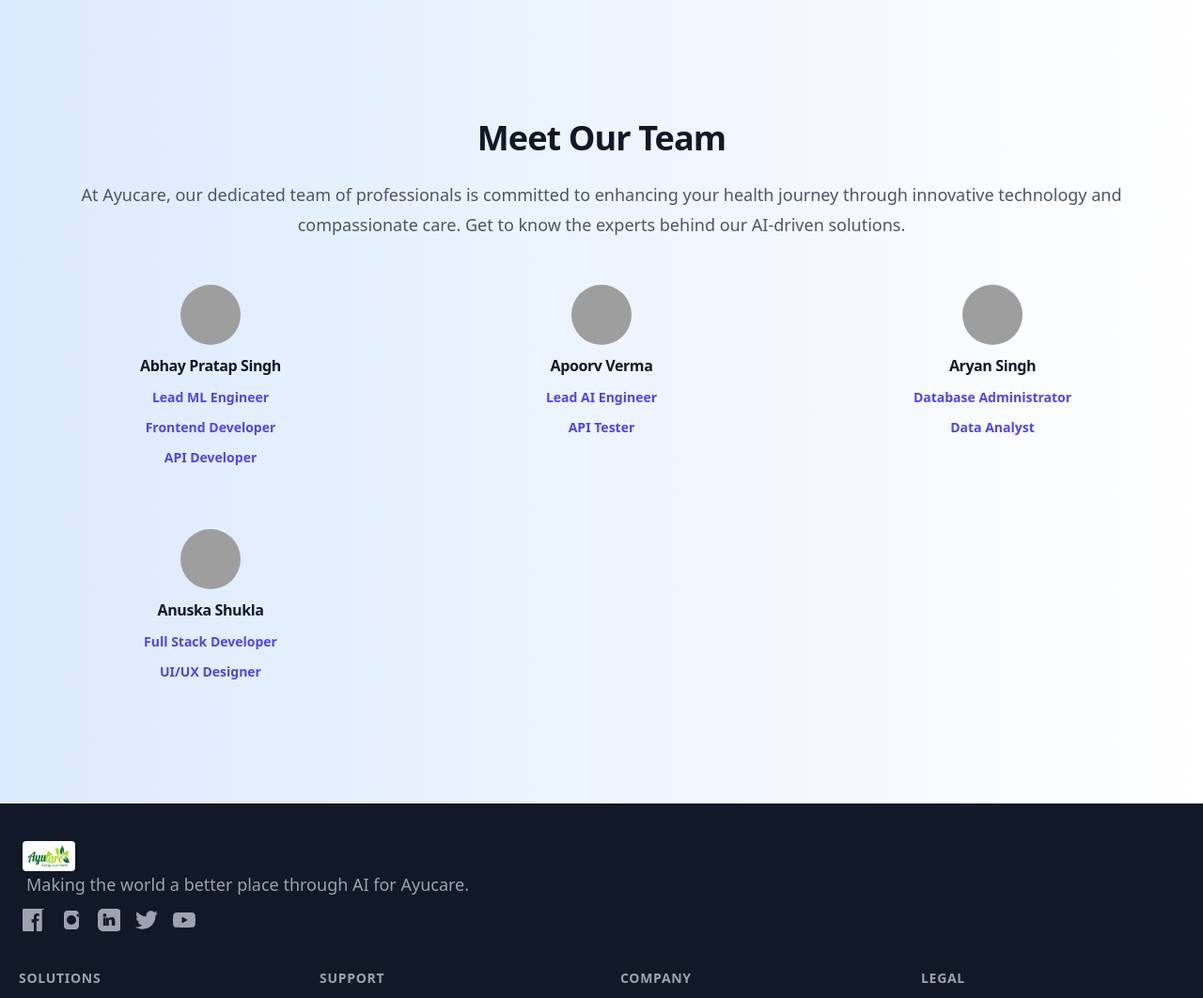
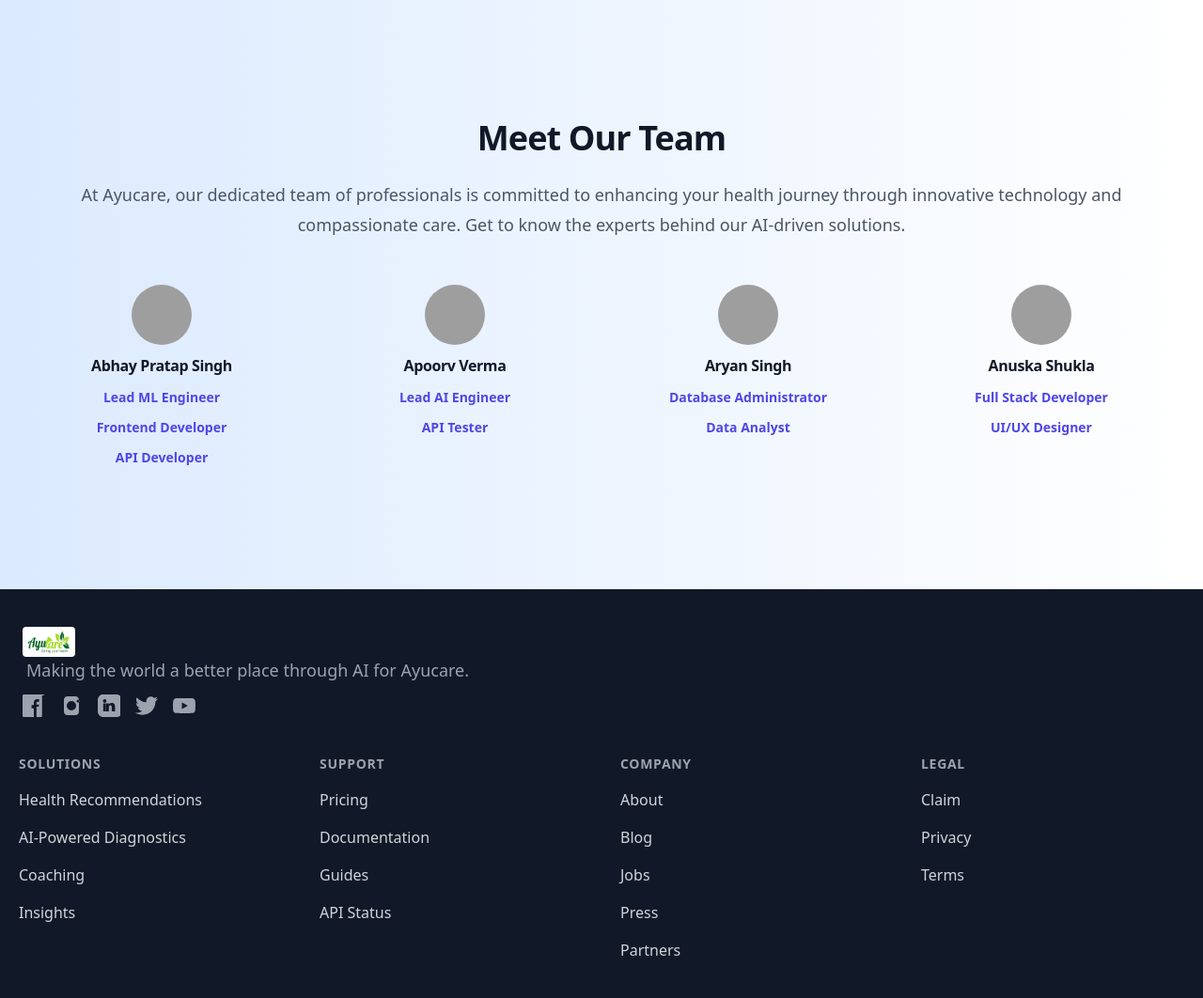
Before and after one commit to AbhayParatpSingh/AyuCare, a Flask app: page / in a window 1280 px wide. Shown: the part 1085-2147 px from the top of the page at 94% size. After the commit the page ends 2102 px from the top, so only its background shows below. Run offline with Flask 3, Linux system fonts and the light colour scheme; style sheets or scripts are compiled from the project's sources; grey boxes are pictures that could not be loaded.

Commit message:
developer section changed from cols 3 to cols 4

```diff
--- a/templates/devloper.html
+++ b/templates/devloper.html
@@ -1,10 +1,10 @@
 <div class="bg-gradient-to-r from-blue-100 to-white py-24 sm:py-32">
-    <div class="mx-auto max-w-7xl px-6 lg:px-8">
+    <div class="mx-auto max-w-14xl px-6 lg:px-8">
       <h2 class="text-3xl font-bold tracking-tight text-gray-900 sm:text-4xl text-center">Meet Our Team</h2>
       <p class="mt-6 text-lg leading-8 text-gray-600 text-center">
         At Ayucare, our dedicated team of professionals is committed to enhancing your health journey through innovative technology and compassionate care. Get to know the experts behind our AI-driven solutions.
       </p>
-      <ul role="list" class="grid gap-x-8 gap-y-12 sm:grid-cols-2 sm:gap-y-16 mt-12 xl:grid-cols-3">
+      <ul role="list" class="grid gap-x-8 gap-y-12 sm:grid-cols-2 sm:gap-y-16 mt-12 xl:grid-cols-4">
         <li>
           <div class="flex flex-col items-center gap-y-2">
             <img class="h-16 w-16 rounded-full" src="https://media.licdn.com/dms/image/v2/D5603AQFrZTXHg5L8nw/profile-displayphoto-shrink_400_400/profile-displayphoto-shrink_400_400/0/1722501771992?e=1732147200&v=beta&t=g_1rodTCmHtbIxcn1h-vTHnNqKuGzXJb06wE33SYr4s" alt=" Abhay Pratap Singh">
```
